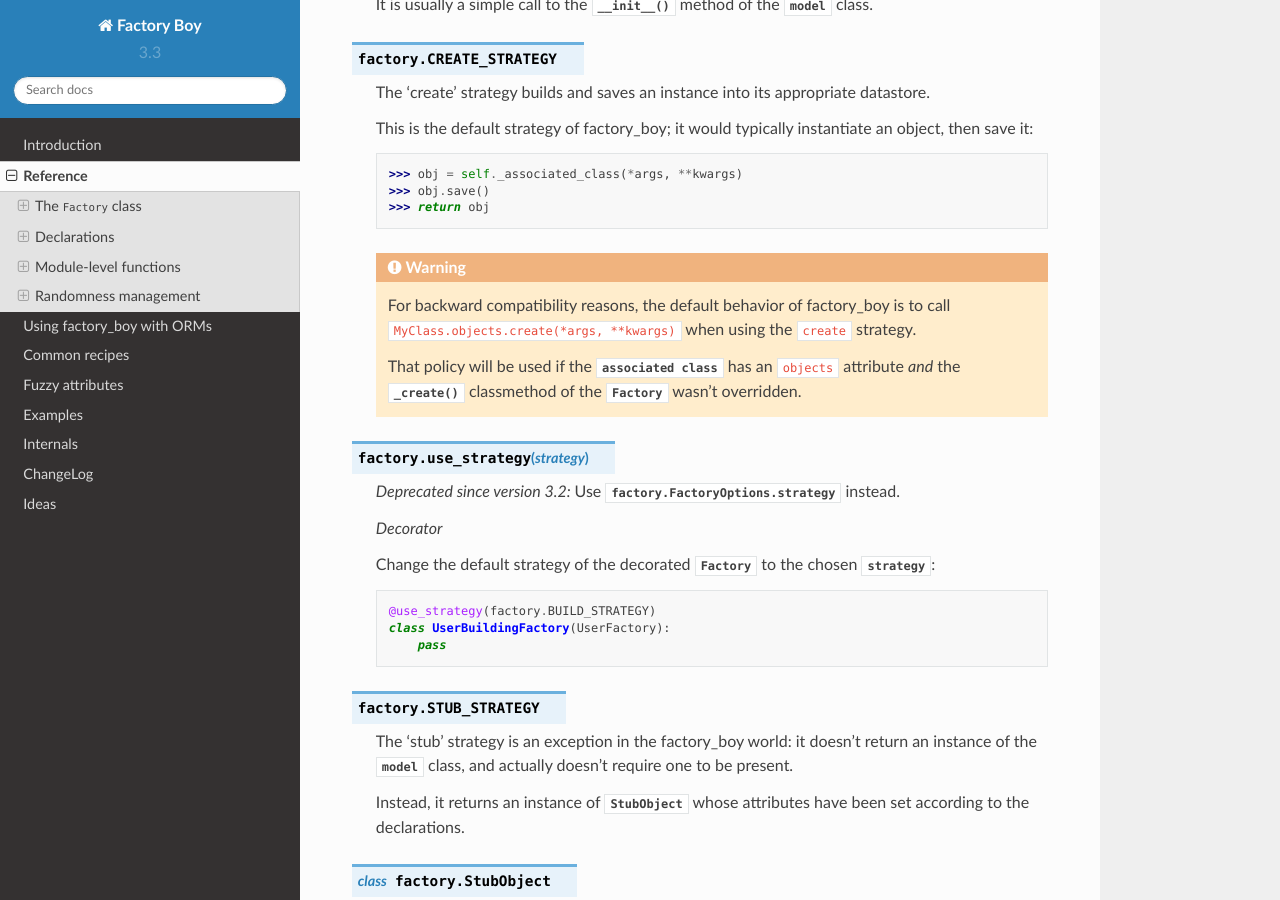
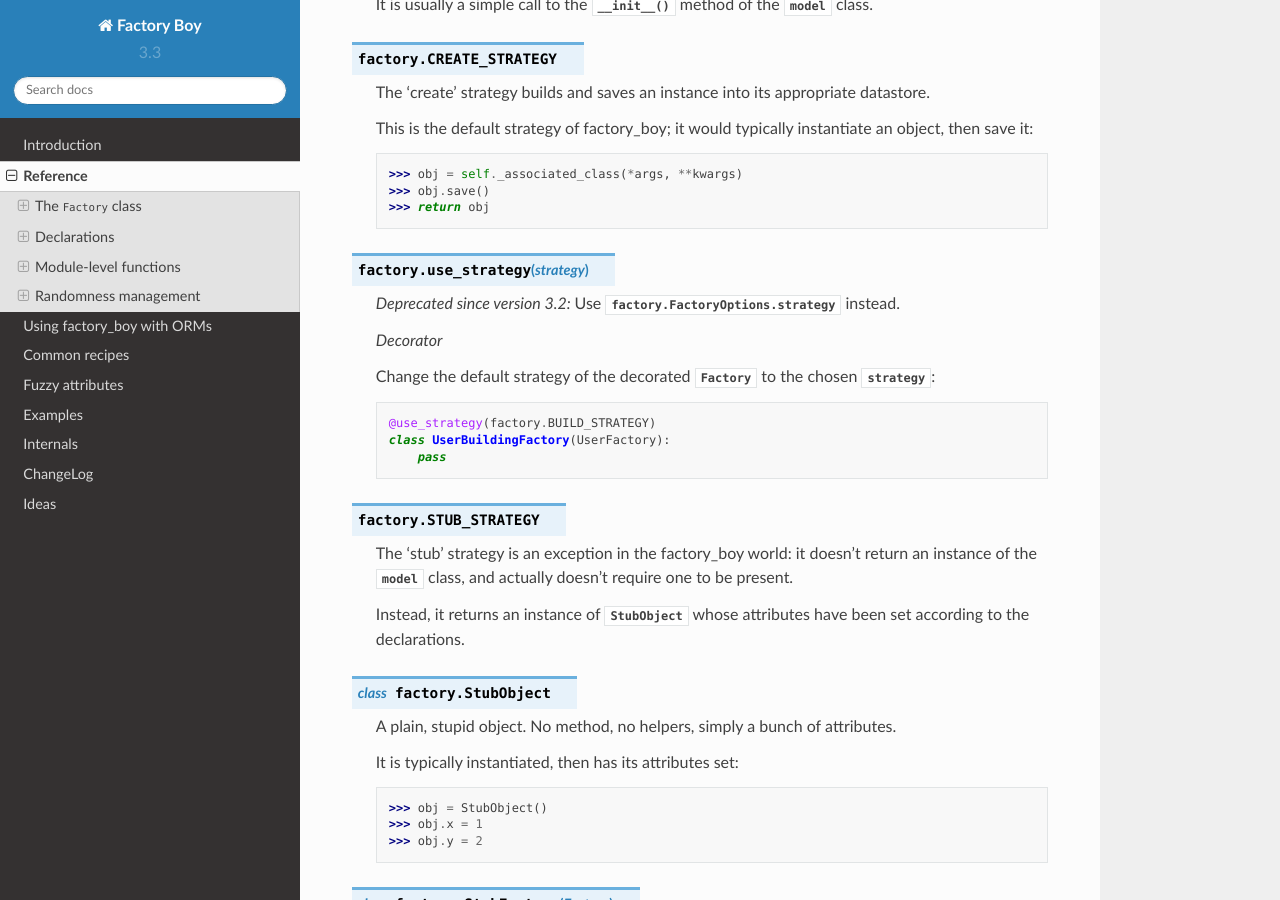
Before and after one commit to FactoryBoy/factory_boy, a Sphinx documentation site: the page built from docs/reference.rst, in a window 1280 px wide and 900 px high, scrolled down 9429 px. Built offline with Sphinx 7.4.7 and the Read the Docs theme 2.0.0, drawn with Linux system fonts in a browser that asks for light colours.

Commit message:
Docs: Remove old/wrong hint on create(…) being used internally

```diff
--- a/docs/reference.rst
+++ b/docs/reference.rst
@@ -576,17 +576,6 @@
         >>> obj.save()
         >>> return obj
 
-    .. OHAI_VIM*
-
-    .. warning:: For backward compatibility reasons, the default behavior of
-                 factory_boy is to call ``MyClass.objects.create(*args, **kwargs)``
-                 when using the ``create`` strategy.
-
-                 That policy will be used if the
-                 :attr:`associated class <FactoryOptions.model>` has an ``objects``
-                 attribute *and* the :meth:`~Factory._create` classmethod of the
-                 :class:`Factory` wasn't overridden.
-
 
 .. function:: use_strategy(strategy)
 
```
